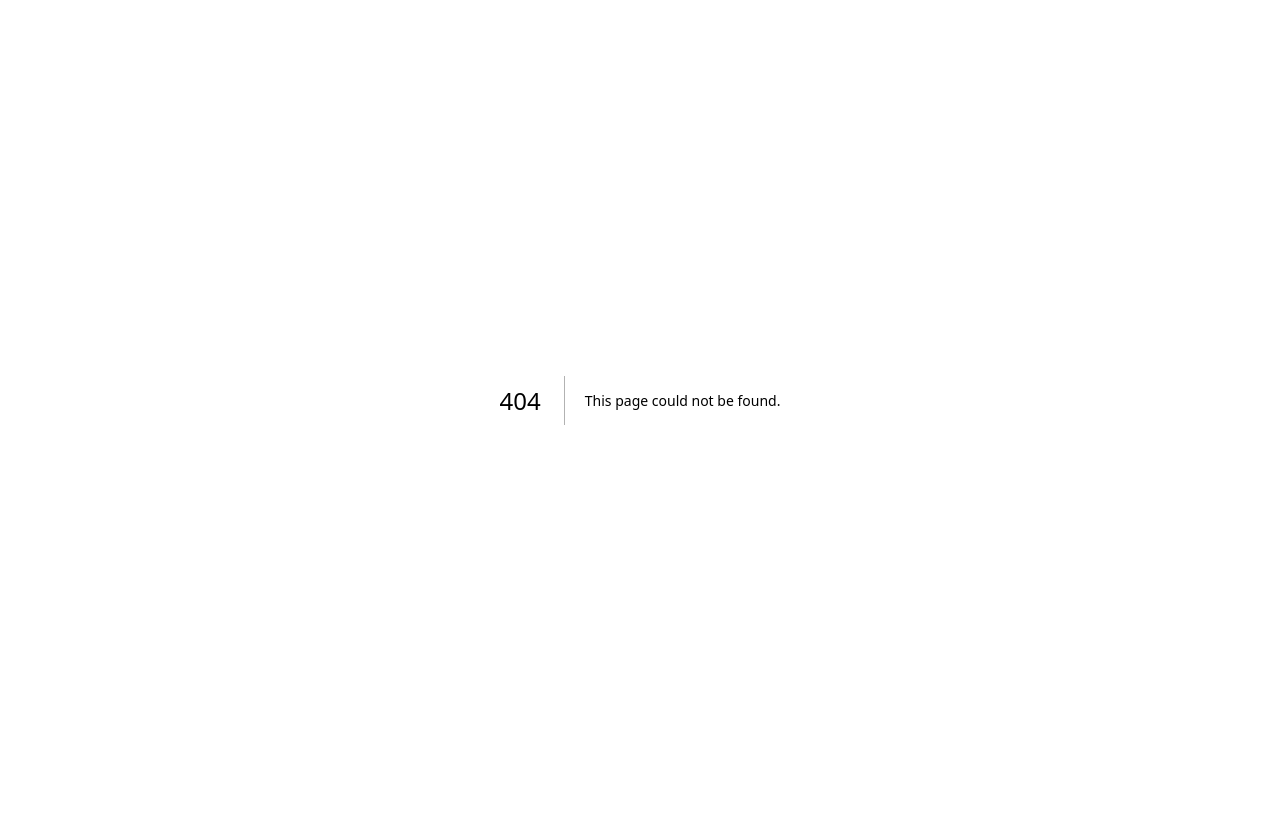
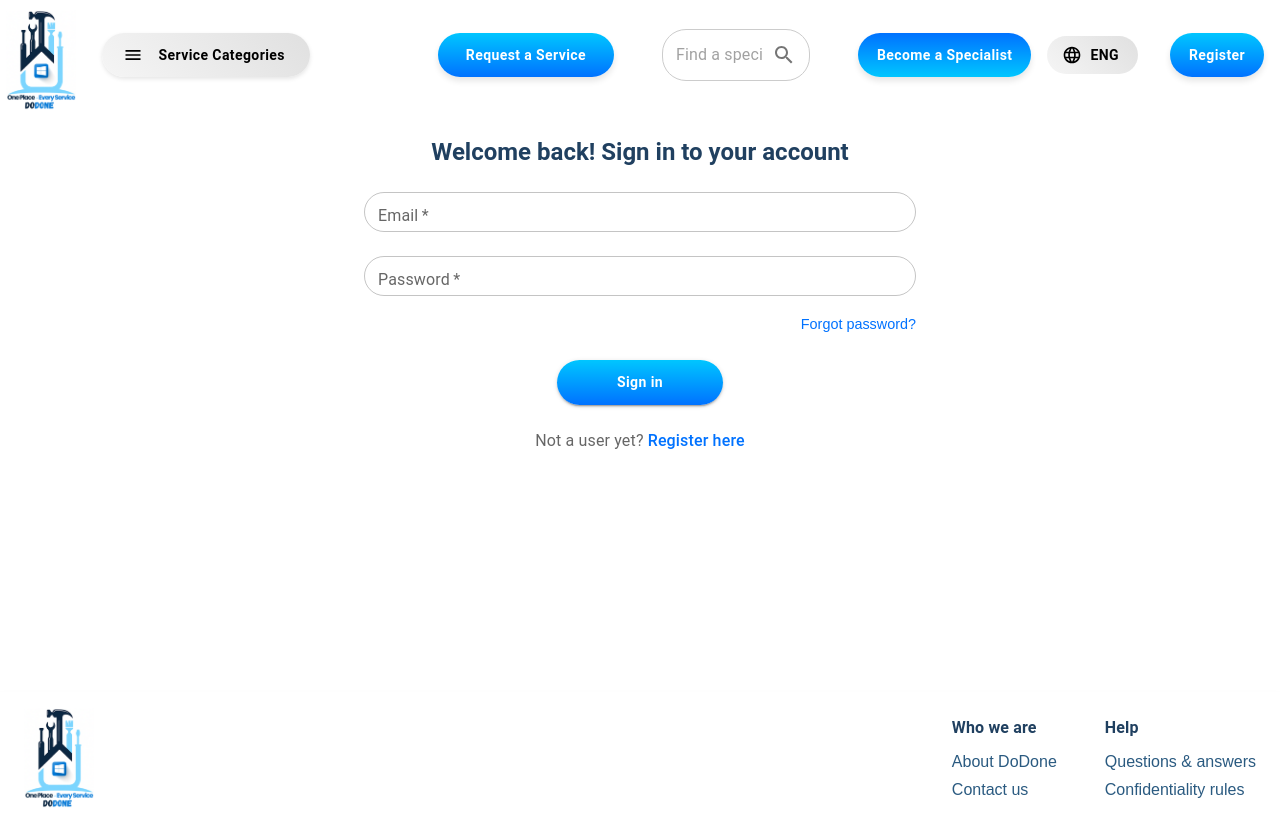
Before and after one commit to Vhkan/dodone, a Next.js app: page /signin in a window 1280 px wide. Before the commit this address had no page. Before the commit the page ends 800 px from the top, so only its background shows below. Built offline with nearby package versions, Linux system fonts and the light colour scheme.

Commit message:
add sign in component

```diff
--- /dev/null
+++ b/src/app/signin/layout.tsx
@@ -0,0 +1,8 @@
+export default function SignIn({ children }: { children: React.ReactNode }) {
+  return (
+    <div>
+      <h1>Sign In</h1>
+      {children}
+    </div>
+  );
+}
--- /dev/null
+++ b/src/app/signin/page.tsx
@@ -0,0 +1,156 @@
+"use client";
+
+import React, { useState } from "react";
+import {
+  Container,
+  Typography,
+  TextField,
+  Button,
+  Box,
+  Link,
+} from "@mui/material";
+import Header from "@/components/Header";
+import Footer from "@/components/Footer";
+
+const inputSx = {
+  "& .MuiOutlinedInput-root": {
+    borderRadius: "30px",
+    height: "40px",
+    padding: "0",
+    "& input": {
+      padding: "8px 14px",
+    },
+  },
+  "& .MuiInputLabel-root": {
+    fontSize: "1rem",
+    transform: "translate(14px, 12px) scale(1)",
+  },
+  "& .MuiInputLabel-root.Mui-focused": {
+    color: "#1976d2",
+    fontWeight: "bold",
+    transform: "translate(14px, -9px) scale(0.75)",
+  },
+  "& .MuiInputLabel-shrink": {
+    transform: "translate(14px, -9px) scale(0.75)",
+  },
+};
+
+const SignIn = () => {
+  const [formData, setFormData] = useState({
+    email: "",
+    password: "",
+  });
+
+  const handleChange = (e: React.ChangeEvent<HTMLInputElement>) => {
+    setFormData({ ...formData, [e.target.name]: e.target.value });
+  };
+
+  const handleSubmit = (e: React.FormEvent<HTMLFormElement>) => {
+    e.preventDefault();
+    console.log("Signing in:", formData);
+  };
+
+  return (
+    <Box sx={{ display: "flex", flexDirection: "column", minHeight: "100vh" }}>
+      <Header />
+
+      <Box
+        sx={{
+          flex: 1,
+          display: "flex",
+          flexDirection: "column",
+          alignItems: "center",
+          mt: 14,
+          mb: 4,
+          overflow: "hidden",
+        }}
+      >
+        <Container maxWidth="sm">
+          <Typography
+            variant="h5"
+            textAlign="center"
+            gutterBottom
+            sx={{ fontWeight: "bold", color: "#204060" }}
+          >
+            Welcome back! Sign in to your account
+          </Typography>
+
+          <form onSubmit={handleSubmit}>
+            <TextField
+              fullWidth
+              label="Email"
+              name="email"
+              type="email"
+              variant="outlined"
+              margin="normal"
+              value={formData.email}
+              onChange={handleChange}
+              required
+              sx={inputSx}
+            />
+            <TextField
+              fullWidth
+              label="Password"
+              name="password"
+              type="password"
+              variant="outlined"
+              margin="normal"
+              value={formData.password}
+              onChange={handleChange}
+              required
+              sx={inputSx}
+            />
+
+            <Box sx={{ textAlign: "right", mt: 1 }}>
+              <Link
+                href="#"
+                underline="hover"
+                sx={{ color: "#0072ff", fontSize: "0.9rem" }}
+              >
+                Forgot password?
+              </Link>
+            </Box>
+
+            <Box sx={{ display: "flex", justifyContent: "center", mt: 3 }}>
+              <Button
+                type="submit"
+                variant="contained"
+                sx={{
+                  background: "linear-gradient(to bottom, #00c6ff, #0072ff)",
+                  color: "white",
+                  padding: "10px 60px",
+                  borderRadius: "2em",
+                  textTransform: "none",
+                  fontWeight: "bold",
+                  "&:hover": {
+                    background: "linear-gradient(to bottom, #3399ff, #0072ff)",
+                    boxShadow: "0px 6px 12px rgba(0, 0, 0, 0.2)",
+                  },
+                }}
+              >
+                Sign in
+              </Button>
+            </Box>
+          </form>
+
+          <Box sx={{ textAlign: "center", mt: 3 }}>
+            <Typography variant="body1" color="text.secondary">
+              Not a user yet?{" "}
+              <Link
+                href="/register"
+                underline="hover"
+                sx={{ color: "#0072ff", fontWeight: 500 }}
+              >
+                Register here
+              </Link>
+            </Typography>
+          </Box>
+        </Container>
+      </Box>
+
+      <Footer />
+    </Box>
+  );
+};
+
+export default SignIn;
```
